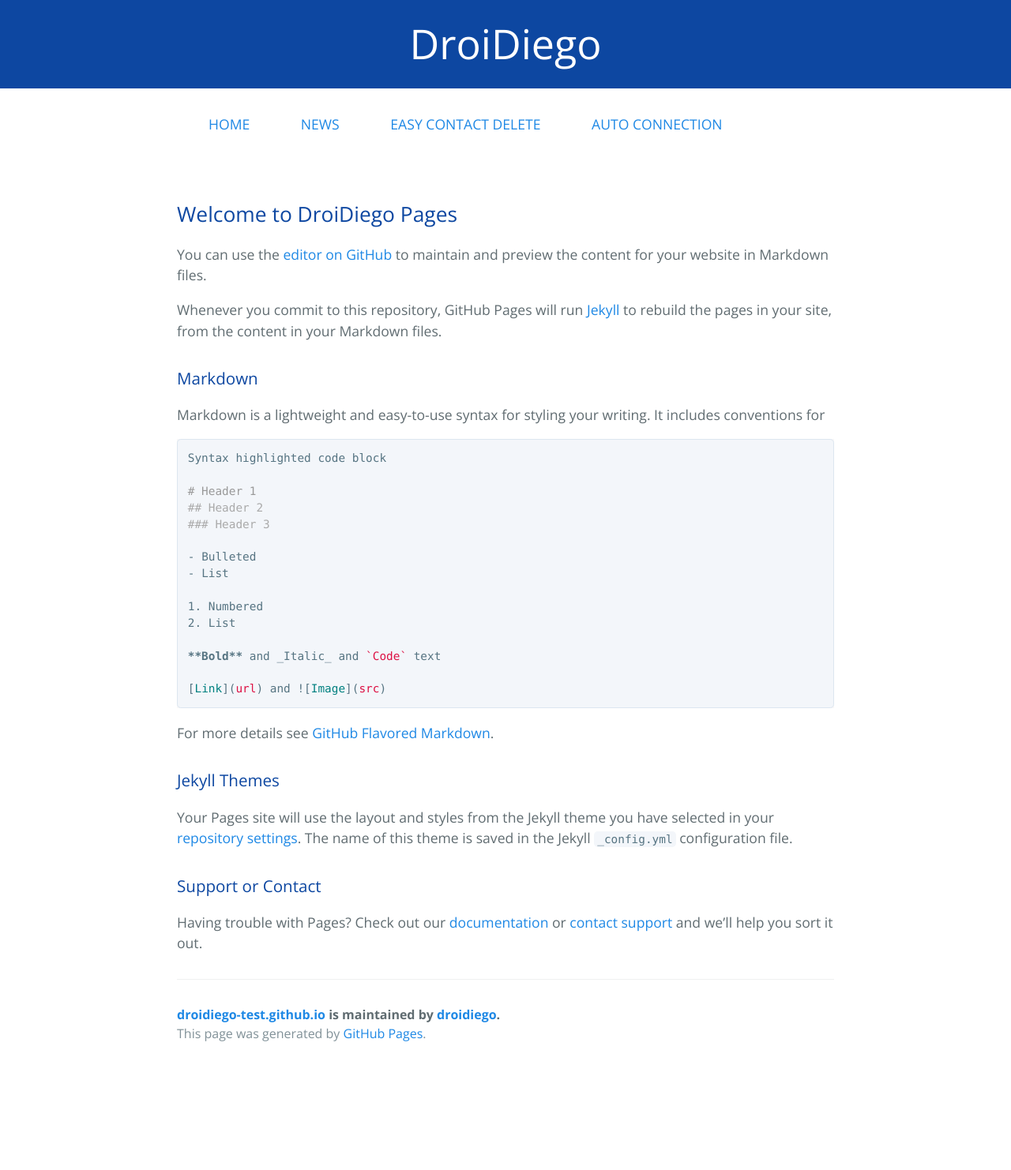
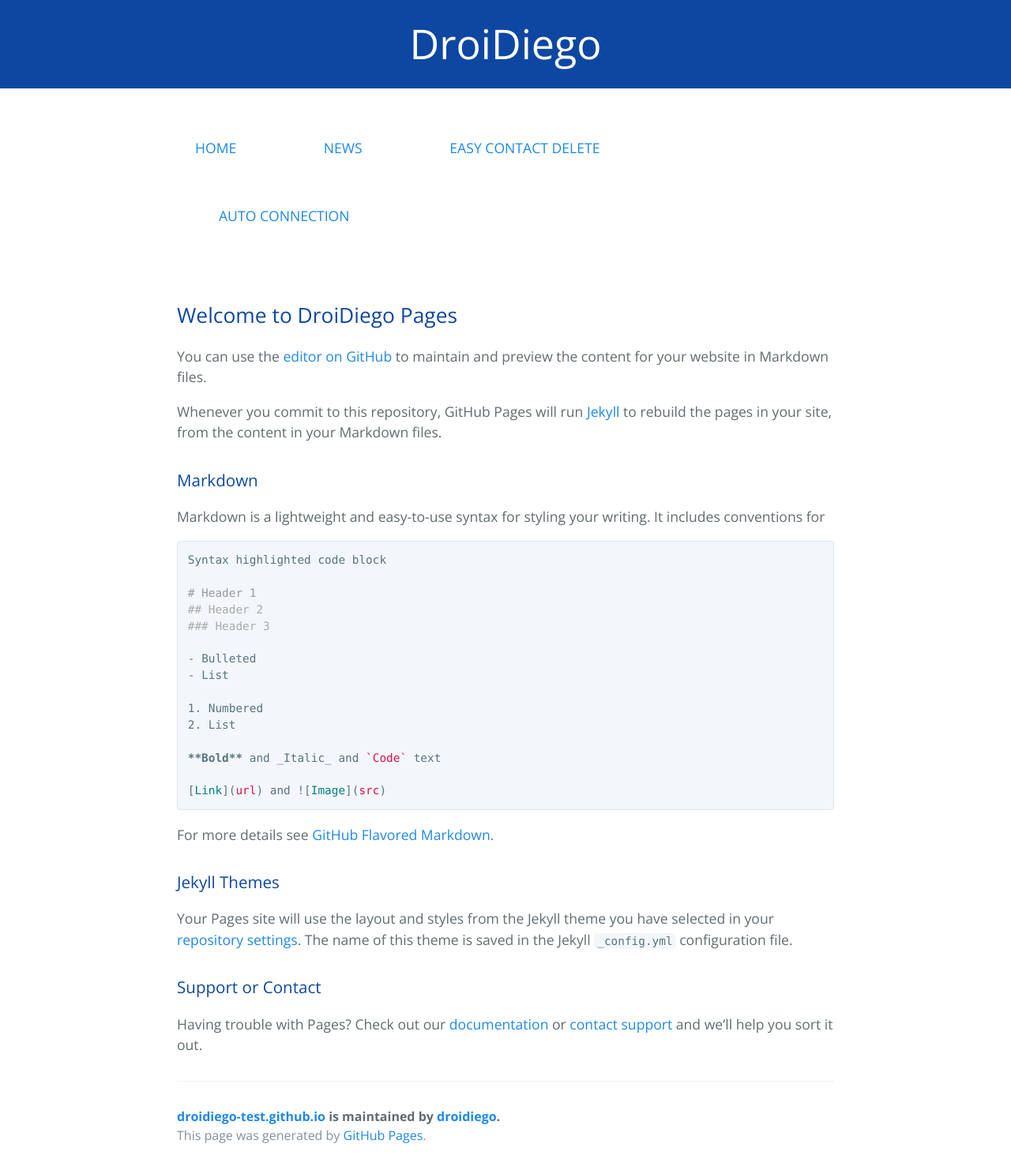
Before and after one commit to droidiego/droidiego-test.github.io, a Jekyll site: the page built from index.md, in a window 1280 px wide. Shown: the whole page at 79% size. Built offline with Jekyll 4.4.1, drawn with Linux system fonts in a browser that asks for light colours; our own code applies the rules of GitHub Pages for plain Markdown files; before the commit the page ends 1353 px from its top, so only the background shows below that.

Commit message:
Update menu CSS

```diff
--- a/assets/css/style.scss
+++ b/assets/css/style.scss
@@ -27,11 +27,18 @@ h1.project-name {
 }
 
 /* Header */
-.header__nav {
+.header__nav ul {
+
+    list-style-type: none;
+    margin: 0;
+    padding: 0;
+}
+
+.header__nav-item {
 
     display: inline-block;
     list-style-type: none;
-    /*margin: 0 23px;*/
+    margin: 0 23px;
     padding: 0;
     text-transform: uppercase;
 }
@@ -40,7 +47,6 @@ h1.project-name {
 
     .header__nav-item {
 
-        display: inline;
         padding: 30px;
     }
 
```
